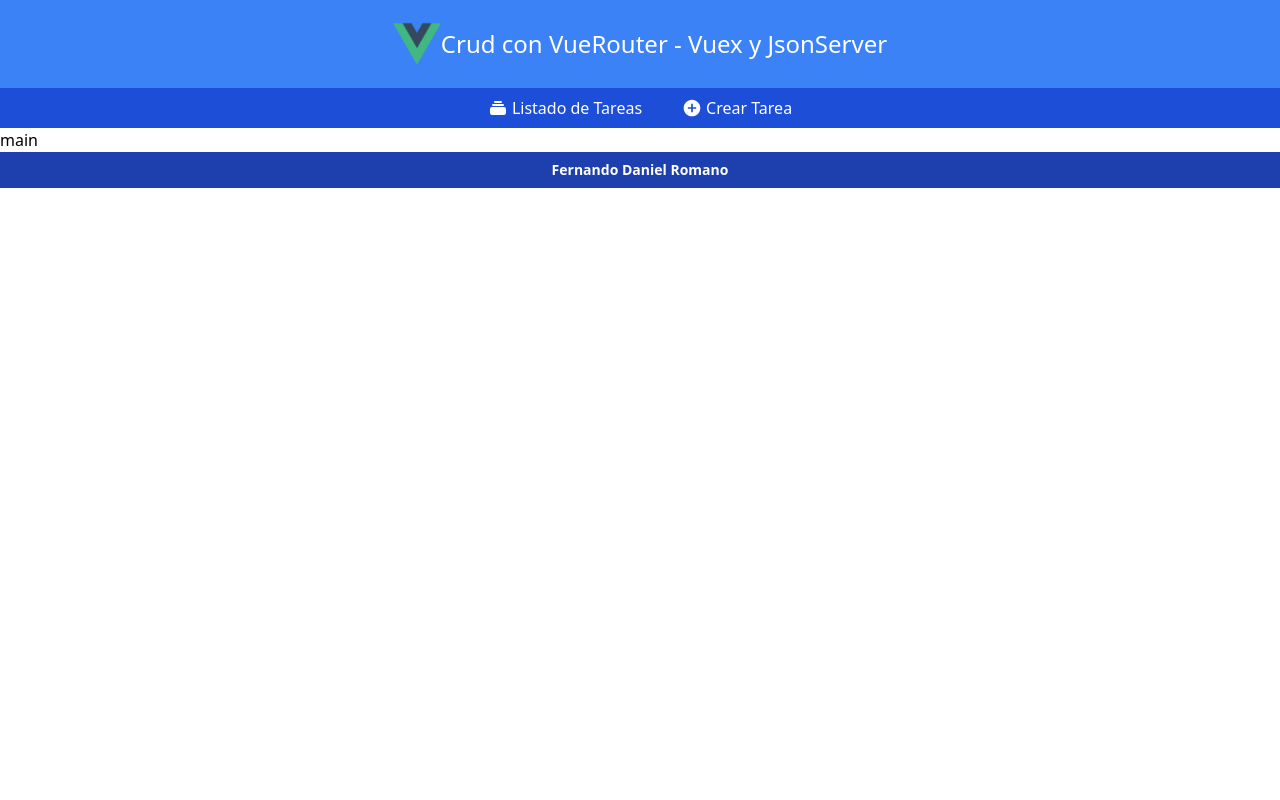
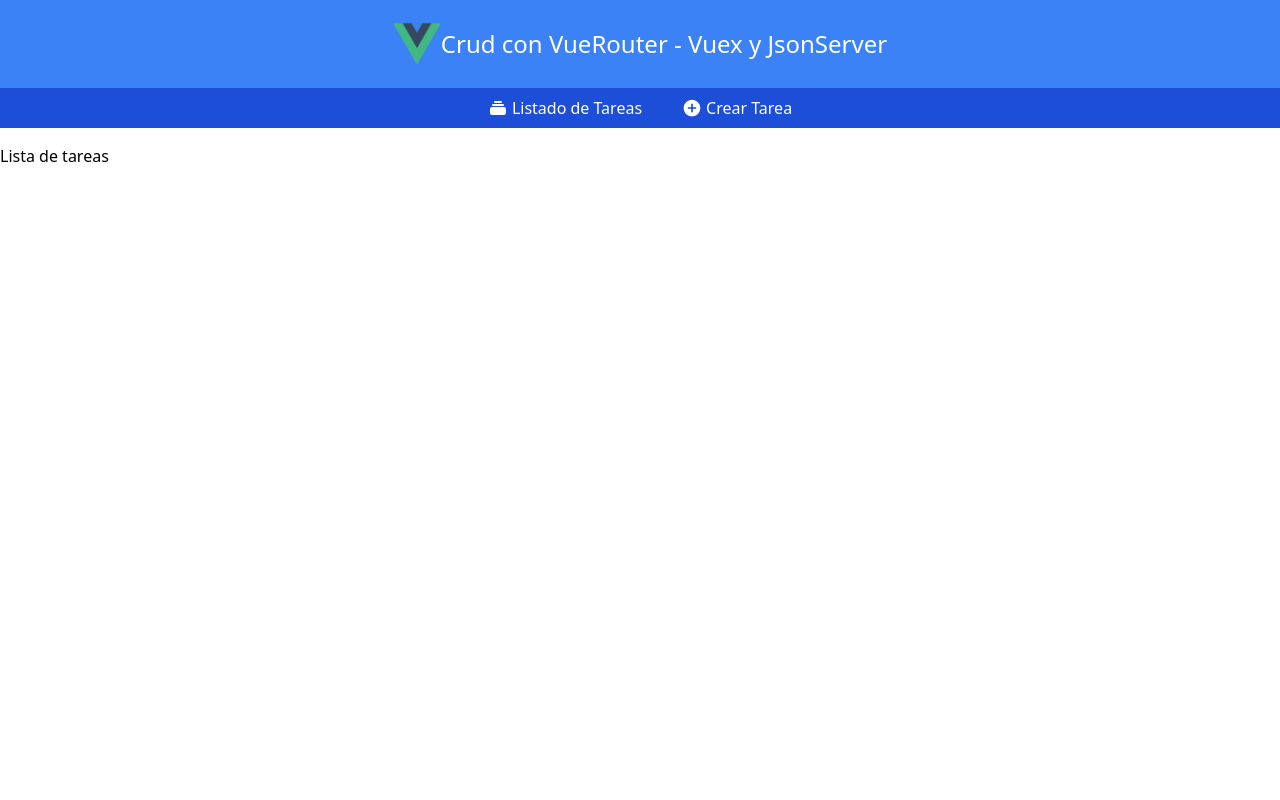
Before and after one commit to FernandoDRomano/crud-with-vue-and-vue-router, a Vue app: page /todos in a window 1280 px wide. Shown: the top 800 px of the page. Built offline with nearby package versions, Linux system fonts and the light colour scheme.

Commit message:
Agregando diseño al main

```diff
--- a/src/App.vue
+++ b/src/App.vue
@@ -1,10 +1,5 @@
 <template>
   <div id="app">
-    <!-- <div id="nav">
-      <router-link to="/">Home</router-link> |
-      <router-link to="/about">About</router-link>
-    </div>
-    <router-view/> -->
     <layout>
       <template v-slot:header>
         <header-vue></header-vue>
--- a/src/components/partials/Main.vue
+++ b/src/components/partials/Main.vue
@@ -1,6 +1,6 @@
 <template>
-    <div>
-        main
+    <div class="container mx-auto min-h-screen my-4">
+        <router-view></router-view>
     </div>
 </template>
 
--- a/src/router/index.js
+++ b/src/router/index.js
@@ -7,7 +7,7 @@
   {
     path: '/',
     name: 'Home',
-    redirect: 'list-todos'
+    redirect: '/todos'
   },
   {
     path: '/todos',
```
